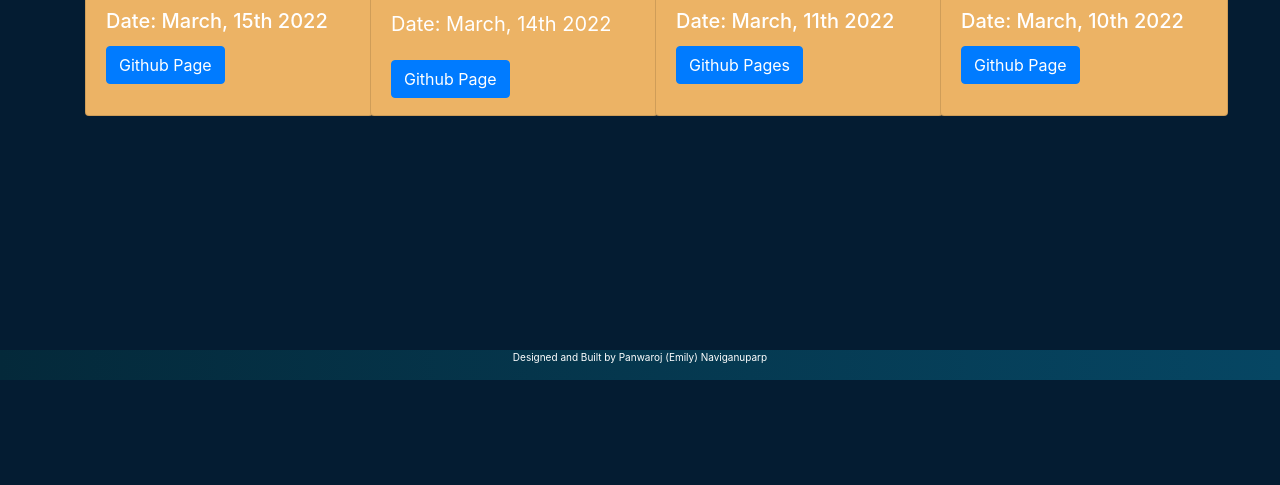
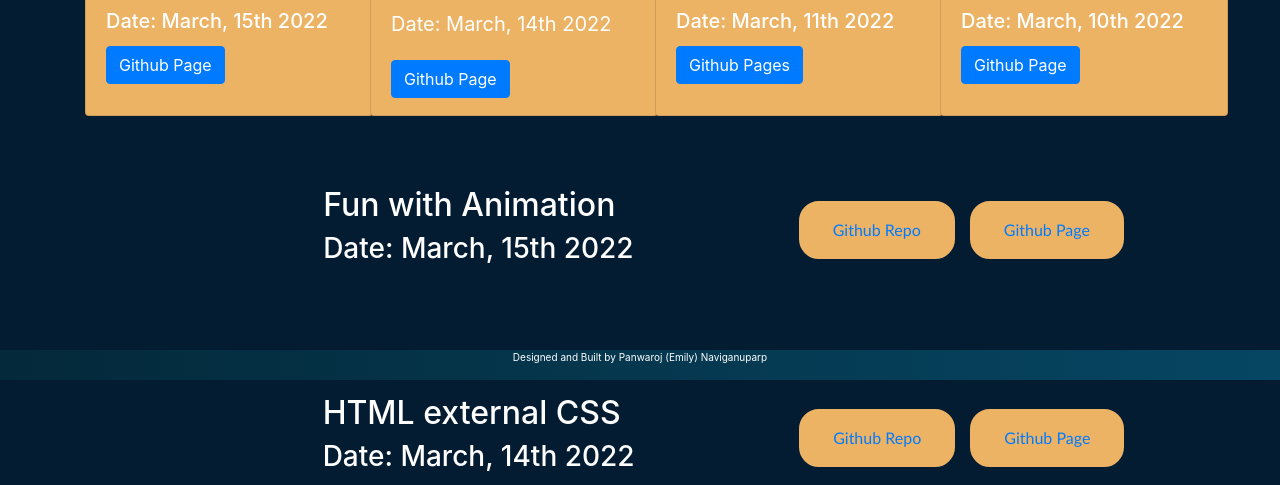
Before and after one commit to mappilynv/Portfolio-Project-bootstrap-, a plain HTML site: page project.html in a window 1280 px wide. Shown: the part 420-905 px from the top of the page. Before the commit the page ends 800 px from the top, so only its background shows below. Drawn offline with nearby package versions, Linux system fonts and the light colour scheme.

Commit message:
added table in project.html

```diff
--- a/mystyle-project.css
+++ b/mystyle-project.css
@@ -76,7 +76,16 @@ h1, h2, h3, p{
     font-weight: 900;
 }
 
-/* .button {
+.second-header{
+    display: flex;
+    padding-left: 170px;
+    padding-top: 70px;
+    padding-bottom: 50px;
+    align-items: center;
+    justify-content: space-evenly;
+}
+
+.button {
     border: none; */
     color: white;
     font-family: candara;
@@ -99,7 +108,7 @@ h1, h2, h3, p{
   .button1:hover {
     background-color: white;
     color: black;
-  } */
+  }
 
 
 th{
--- a/project.html
+++ b/project.html
@@ -78,7 +78,7 @@
 
 
 
-    <!-- <div class="second-header">
+    <div class="second-header">
         <div>
             <h2>Fun with Animation</h2>
             <h3>Date: March, 15th 2022</h3>
@@ -162,7 +162,7 @@
             </table>
         </div>
     </div>
- -->
+
 
 
     <div class="footer">
```
